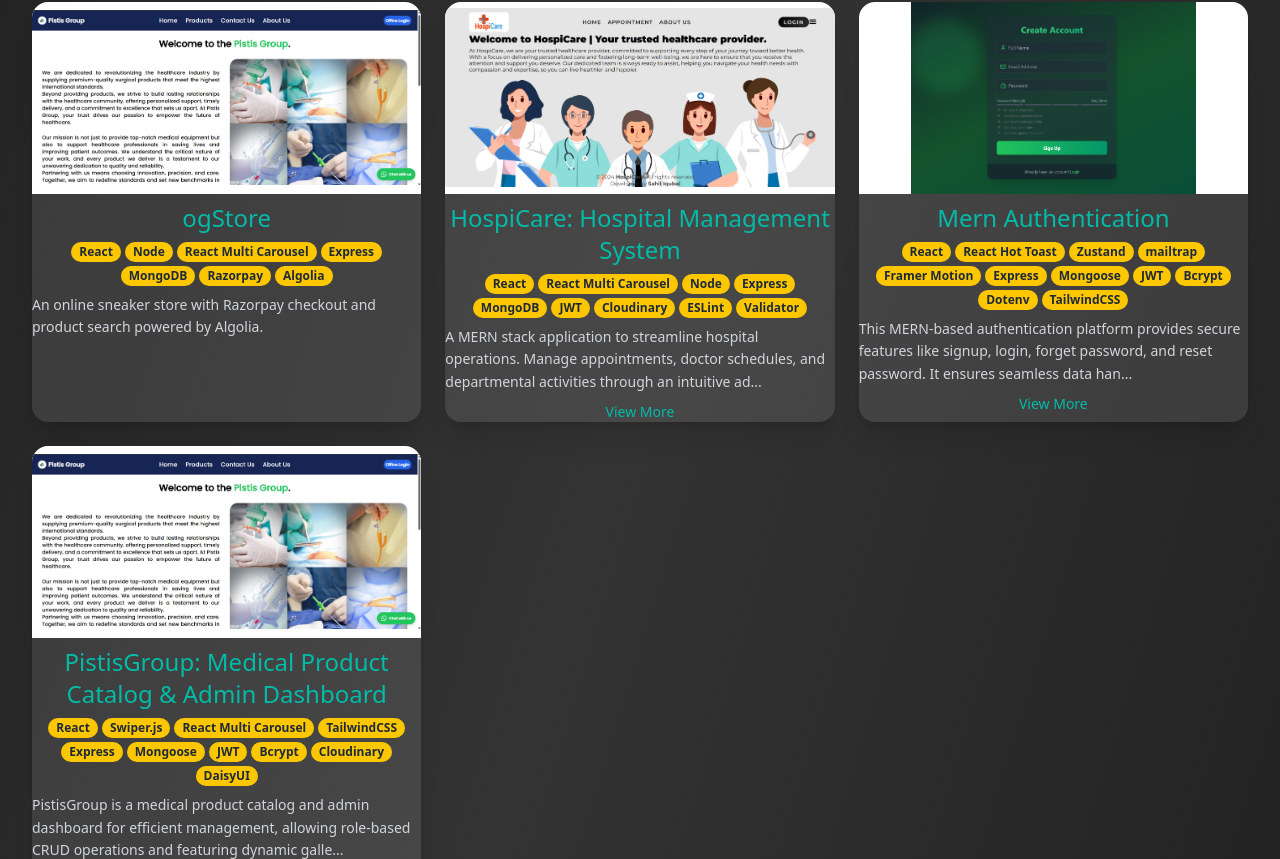
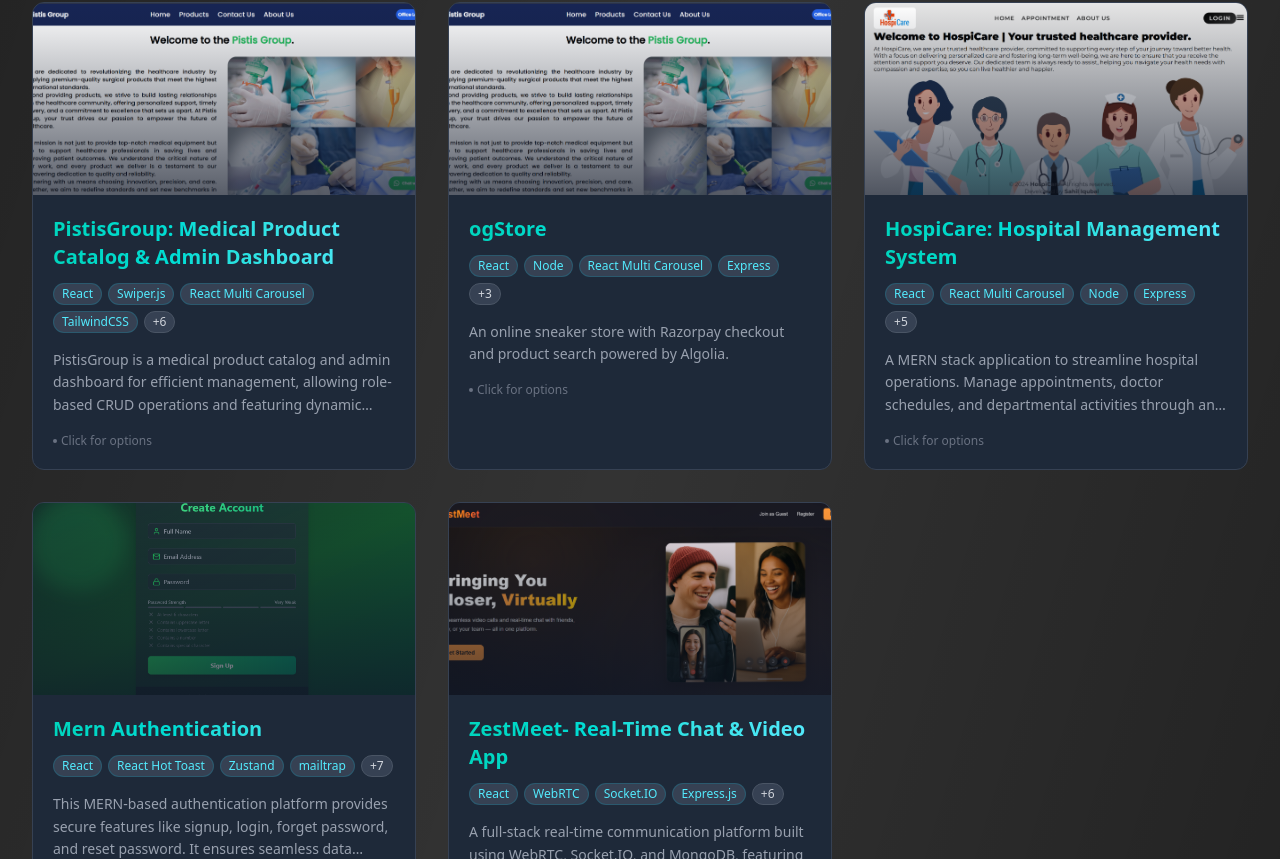
Before and after one commit to sahiliqubal06/my-portfolio, a React (Vite) app: page / in a window 1280 px wide. Shown: the part 1761-2620 px from the top of the page. Built offline with nearby package versions, Linux system fonts and the light colour scheme.

Commit message:
Implement code changes to enhance functionality and improve performance

```diff
--- a/index.html
+++ b/index.html
@@ -2,9 +2,9 @@
 <html lang="en">
   <head>
     <meta charset="UTF-8" />
-    <link rel="icon" type="image/svg+xml" href="/vite.svg" />
+    <link rel="icon" type="image/svg+xml" href="./src/assets/img1.jpg" />
     <meta name="viewport" content="width=device-width, initial-scale=1.0" />
-    <title>Portfolio</title>
+    <title>Sahil Iqubal</title>
   </head>
   <body>
     <div id="root"></div>
--- a/src/components/Hero.jsx
+++ b/src/components/Hero.jsx
@@ -20,7 +20,10 @@ const skills = [
   { name: "CSS3", icon: <FaCss3Alt className="text-blue-500" size={50} /> },
   { name: "JavaScript", icon: <FaJs className="text-yellow-400" size={50} /> },
   { name: "React", icon: <FaReact className="text-cyan-400" size={50} /> },
-  {name: "Tailwind CSS", icon: <SiTailwindcss className="text-teal-300" size={50} />,},
+  {
+    name: "Tailwind CSS",
+    icon: <SiTailwindcss className="text-teal-300" size={50} />,
+  },
   { name: "Node.js", icon: <FaNodeJs className="text-green-500" size={50} /> },
   { name: "Express", icon: <SiExpress className="text-gray-300" size={50} /> },
   { name: "MongoDB", icon: <SiMongodb className="text-green-400" size={50} /> },
@@ -141,7 +144,6 @@ const HeroSection = () => {
           ))}
         </motion.div>
       </div>
-
     </section>
   );
 };
--- a/src/components/Projects.jsx
+++ b/src/components/Projects.jsx
@@ -1,10 +1,26 @@
-import { useEffect, useState } from "react";
+import { useState, useEffect } from "react";
+import { X, ExternalLink, Github, Maximize2 } from "lucide-react";
+import p1 from "../assets/p1.png";
+import p2 from "../assets/p2.png";
+import p3 from "../assets/p3.png";
+import p4 from "../assets/p4.png";
+
+export default function Projects() {
+  const [projects, setProjects] = useState([]);
+  const [modalProject, setModalProject] = useState(null);
 
   const projectData = [
     {
       title: "PistisGroup: Medical Product Catalog & Admin Dashboard",
       description:
         "PistisGroup is a medical product catalog and admin dashboard for efficient management, allowing role-based CRUD operations and featuring dynamic galleries for engaging product displays.",
+      features: [
+        "Role-based authentication system",
+        "Dynamic product galleries",
+        "Admin dashboard for product management",
+        "CRUD operations for catalog items",
+        "Responsive design for all devices",
+      ],
       techStack: [
         "React",
         "Swiper.js",
@@ -18,12 +34,48 @@ const projectData = [
         "DaisyUI",
       ],
       liveLink: "https://pistis-group.onrender.com",
-    image: "/src/assets/p1.png",
+      githubLink: "https://github.com/sahiliqubal06/Pistis-Group",
+      image: p1,
     },
+    {
+      title: "ZestMeet- Real-Time Chat & Video App",
+      description:
+        "A full-stack real-time communication platform built using WebRTC, Socket.IO, and MongoDB, featuring live chat and secure video calling capabilities with a modern UI using Material UI.",
+      features: [
+        "One-on-one live chat and WebRTC video calls",
+        "Real-time messaging with Socket.IO",
+        "Authentication and user management",
+        "Online/offline status indicators",
+        "Modern UI built with Material UI (MUI)",
+      ],
+      techStack: [
+        "React",
+        "WebRTC",
+        "Socket.IO",
+        "Express.js",
+        "MongoDB",
+        "Mongoose",
+        "JWT",
+        "Bcrypt",
+        "MUI (Material UI)",
+        "Vite",
+      ],
+      liveLink: "https://zest-meet.onrender.com",
+      githubLink: "https://github.com/sahiliqubal06/zest-meet",
+      image: p4,
+    },
+
     {
       title: "Mern Authentication",
       description:
         "This MERN-based authentication platform provides secure features like signup, login, forget password, and reset password. It ensures seamless data handling and interaction, combining robust security and user accessibility.",
+      features: [
+        "Secure user authentication",
+        "Password reset functionality",
+        "JWT token-based security",
+        "Email notifications via Mailtrap",
+        "Animated UI transitions",
+      ],
       techStack: [
         "React",
         "React Hot Toast",
@@ -37,13 +89,21 @@ const projectData = [
         "Dotenv",
         "TailwindCSS",
       ],
-    liveLink: "https://hospi-care-live-link.com",
-    image: "/src/assets/p2.png",
+      liveLink: "",
+      githubLink: "https://github.com/sahiliqubal06/MERN_AUTHENTICATION",
+      image: p2,
     },
     {
       title: "HospiCare: Hospital Management System",
       description:
         "A MERN stack application to streamline hospital operations. Manage appointments, doctor schedules, and departmental activities through an intuitive admin dashboard and user-friendly interface.",
+      features: [
+        "Appointment scheduling system",
+        "Doctor availability management",
+        "Patient records database",
+        "Department activity tracking",
+        "Admin dashboard with analytics",
+      ],
       techStack: [
         "React",
         "React Multi Carousel",
@@ -56,12 +116,20 @@ const projectData = [
         "Validator",
       ],
       liveLink: "https://hospicare-hms-si.netlify.app",
-    image: "/src/assets/p3.png",
+      githubLink: "https://github.com/sahiliqubal06/Hospital_Management_System",
+      image: p3,
     },
     {
       title: "ogStore",
       description:
         "An online sneaker store with Razorpay checkout and product search powered by Algolia.",
+      features: [
+        "Algolia-powered product search",
+        "Razorpay payment integration",
+        "Product filtering and sorting",
+        "User accounts and order history",
+        "Responsive shopping cart",
+      ],
       techStack: [
         "React",
         "Node",
@@ -71,31 +139,48 @@ const projectData = [
         "Razorpay",
         "Algolia",
       ],
-    liveLink: "https://ogstore-live-link.com",
-    image: "/src/assets/p1.png",
+      liveLink: "",
+      githubLink: "https://github.com/username/ogstore",
+      image: p1,
     },
   ];
 
-export default function Projects() {
-  const [projects, setProjects] = useState([]);
+  useEffect(() => {
+    const enhancedProjects = projectData.map((project) => ({
+      ...project,
+      showActions: false,
+    }));
 
-  useEffect(() => {
-    const shuffledProjects = [...projectData].sort(() => Math.random() - 0.5);
+    const shuffledProjects = [...enhancedProjects].sort(
+      () => Math.random() - 0.5
+    );
     setProjects(shuffledProjects);
   }, []);
 
-  const toggleDescription = (index) => {
-    setProjects((prevProjects) =>
-      prevProjects.map((project, i) =>
-        i === index
-          ? { ...project, showFullDescription: !project.showFullDescription }
-          : project
-      )
+  const toggleActions = (index) => {
+    setProjects(
+      projects.map((project, i) => ({
+        ...project,
+        showActions: i === index ? !project.showActions : false,
+      }))
     );
   };
 
+  const openModal = (project) => {
+    setModalProject(project);
+  };
+
+  const closeModal = () => {
+    setModalProject(null);
+  };
+
+  const navigateToLink = (url, e) => {
+    e.stopPropagation();
+    window.open(url, "_blank");
+  };
+
   return (
-    <section className="py-10 md:py-20 px-4 md:px-6 lg:px-8">
+    <section className="py-10 md:py-20 px-4 md:px-6 lg:px-8  min-h-screen">
       <div className="mb-10 md:mb-16 text-center">
         <h2 className="text-4xl font-bold text-transparent bg-clip-text bg-gradient-to-r from-purple-500 to-blue-500 mb-8">
           Projects
@@ -104,62 +189,183 @@ export default function Projects() {
           A glimpse into some of my recent creations
         </p>
       </div>
-      <div className="grid grid-cols-1 sm:grid-cols-2 lg:grid-cols-3 gap-6 max-w-7xl mx-auto">
+
+      <div className="grid grid-cols-1 sm:grid-cols-2 lg:grid-cols-3 gap-8 max-w-7xl mx-auto">
         {projects.map((project, index) => (
           <div
             key={index}
-            className="group hover:scale-105 transition-transform duration-300"
+            className="group relative cursor-pointer"
+            onClick={() => toggleActions(index)}
           >
-            <div className="card card-compact bg-white/10 shadow-xl rounded-2xl overflow-hidden h-full min-h-[400px]">
-              <a
-                href={project.liveLink}
-                target="_blank"
-                rel="noopener noreferrer"
-                className="block"
-              >
-                <figure className="flex items-center justify-center h-48 w-full bg-white">
+            <div className="card bg-gray-800 border border-gray-700 rounded-xl overflow-hidden h-full transition-all duration-300 hover:shadow-lg hover:shadow-purple-500/10 hover:border-purple-500/30">
+              <div className="relative h-48 w-full bg-gray-700 overflow-hidden">
                 <img
                   src={project.image}
                   alt={project.title}
-                    className="object-contain h-full w-full"
+                  className="object-cover h-full w-full transition-transform duration-500 group-hover:scale-110"
                 />
-                </figure>
-                <h2 className="card-title text-teal-500 text-xl md:text-2xl text-center mt-2">
+                <div className="absolute inset-0 bg-gradient-to-t from-gray-900 to-transparent opacity-70"></div>
+                {project.showActions && (
+                  <div className="absolute inset-0 bg-black/70 backdrop-blur-sm flex items-center justify-center gap-6 z-10 animate-fadeIn">
+                    <button
+                      className="absolute top-2 right-2 bg-gray-800/80 p-1.5 rounded-full text-gray-300 hover:text-white hover:bg-red-600 transition-colors"
+                      onClick={(e) => {
+                        e.stopPropagation();
+                        toggleActions(index);
+                      }}
+                    >
+                      <X size={18} />
+                    </button>
+                    <button
+                      onClick={(e) => navigateToLink(project.liveLink, e)}
+                      className="p-3 bg-gradient-to-br from-teal-500 to-teal-600 rounded-full hover:shadow-lg hover:shadow-teal-500/50 transition-all transform hover:-translate-y-1"
+                      title="View Live Project"
+                    >
+                      <ExternalLink size={22} className="text-white" />
+                    </button>
+                    <button
+                      onClick={(e) => navigateToLink(project.githubLink, e)}
+                      className="p-3 bg-gradient-to-br from-gray-600 to-gray-700 rounded-full hover:shadow-lg hover:shadow-gray-600/50 transition-all transform hover:-translate-y-1"
+                      title="View GitHub Repository"
+                    >
+                      <Github size={22} className="text-white" />
+                    </button>
+                    <button
+                      onClick={(e) => {
+                        e.stopPropagation();
+                        openModal(project);
+                      }}
+                      className="p-3 bg-gradient-to-br from-blue-500 to-purple-600 rounded-full hover:shadow-lg hover:shadow-purple-500/50 transition-all transform hover:-translate-y-1"
+                      title="Show Details"
+                    >
+                      <Maximize2 size={22} className="text-white" />
+                    </button>
+                  </div>
+                )}
+              </div>
+              <div className="p-5">
+                <h3 className="text-xl font-bold mb-3 text-transparent bg-clip-text bg-gradient-to-r from-teal-400 to-cyan-300">
                   {project.title}
-                </h2>
-              </a>
-              <div className="flex flex-wrap gap-1 my-2 justify-center">
-                {project.techStack.map((tech, idx) => (
+                </h3>
+                <div className="flex flex-wrap gap-1.5 mb-4">
+                  {project.techStack.slice(0, 4).map((tech, idx) => (
                     <span
                       key={idx}
-                    className="px-2 py-0.5 text-xs font-semibold rounded-full bg-yellow-400 text-gray-800"
+                      className="px-2 py-0.5 text-xs font-medium rounded-full bg-gray-700 text-cyan-300 border border-cyan-500/20"
+                    >
+                      {tech}
+                    </span>
+                  ))}
+                  {project.techStack.length > 4 && (
+                    <span className="px-2 py-0.5 text-xs font-medium rounded-full bg-gray-700 text-gray-300 border border-gray-600">
+                      +{project.techStack.length - 4}
+                    </span>
+                  )}
+                </div>
+                <p className="text-gray-400 text-sm leading-relaxed line-clamp-3 mb-2">
+                  {project.description}
+                </p>
+                <div className="mt-4 text-xs text-gray-500 flex items-center">
+                  <span className="w-1 h-1 rounded-full bg-gray-500 mr-1"></span>
+                  Click for options
+                </div>
+              </div>
+            </div>
+          </div>
+        ))}
+      </div>
+      {modalProject && (
+        <div
+          className="fixed inset-0 bg-black/80 flex items-center justify-center z-50 p-4 backdrop-blur-sm"
+          onClick={closeModal}
+        >
+          <div
+            className="bg-gray-800 border border-gray-700 rounded-xl overflow-hidden max-w-5xl w-full max-h-[90vh] overflow-y-auto"
+            onClick={(e) => e.stopPropagation()}
+          >
+            <div className="grid grid-cols-1 md:grid-cols-2">
+              <div className="relative bg-gray-900">
+                <div className="h-64 md:h-full">
+                  <img
+                    src={modalProject.image}
+                    alt={modalProject.title}
+                    className="w-full h-full object-cover opacity-80"
+                  />
+                  <div className="absolute inset-0 bg-gradient-to-t from-gray-900 to-transparent"></div>
+                </div>
+                <div className="absolute bottom-0 left-0 p-6 w-full flex gap-4">
+                  <a
+                    href={modalProject.liveLink}
+                    target="_blank"
+                    rel="noopener noreferrer"
+                    className="flex items-center justify-center gap-2 text-sm font-medium text-white bg-teal-600 hover:bg-teal-700 px-4 py-2 rounded-lg flex-1 transition-colors"
+                  >
+                    <ExternalLink size={16} /> Live Demo
+                  </a>
+                  <a
+                    href={modalProject.githubLink}
+                    target="_blank"
+                    rel="noopener noreferrer"
+                    className="flex items-center justify-center gap-2 text-sm font-medium text-white bg-gray-700 hover:bg-gray-600 px-4 py-2 rounded-lg flex-1 transition-colors"
+                  >
+                    <Github size={16} /> Source Code
+                  </a>
+                </div>
+              </div>
+              <div className="p-6 md:p-8 overflow-y-auto">
+                <h2 className="text-2xl md:text-3xl font-bold text-transparent bg-clip-text bg-gradient-to-r from-teal-400 to-cyan-300 mb-4">
+                  {modalProject.title}
+                </h2>
+                <div className="mb-6">
+                  <h3 className="text-lg font-semibold text-gray-200 mb-2">
+                    Description
+                  </h3>
+                  <p className="text-gray-300 text-sm leading-relaxed">
+                    {modalProject.description}
+                  </p>
+                </div>
+                <div className="mb-6">
+                  <h3 className="text-lg font-semibold text-gray-200 mb-2">
+                    Features
+                  </h3>
+                  <ul className="space-y-2">
+                    {modalProject.features.map((feature, idx) => (
+                      <li
+                        key={idx}
+                        className="flex items-start text-sm text-gray-300"
+                      >
+                        <span className="flex-shrink-0 w-1.5 h-1.5 rounded-full bg-teal-400 mt-1.5 mr-2"></span>
+                        {feature}
+                      </li>
+                    ))}
+                  </ul>
+                </div>
+                <div>
+                  <h3 className="text-lg font-semibold text-gray-200 mb-3">
+                    Technologies
+                  </h3>
+                  <div className="flex flex-wrap gap-2">
+                    {modalProject.techStack.map((tech, idx) => (
+                      <span
+                        key={idx}
+                        className="px-3 py-1 text-sm rounded-full bg-gray-700 text-cyan-300 border border-cyan-500/20"
                       >
                         {tech}
                       </span>
                     ))}
                   </div>
-              <div className="card-body flex flex-col justify-between">
-                <p className="text-gray-300 text-sm leading-relaxed">
-                  {project.showFullDescription
-                    ? project.description
-                    : project.description.length > 150
-                    ? `${project.description.substring(0, 150)}...`
-                    : project.description}
-                </p>
-                {project.description.length > 150 &&
-                  !project.showFullDescription && (
-                    <button
-                      className="text-teal-500 text-sm mt-2"
-                      onClick={() => toggleDescription(index)}
-                    >
-                      View More
-                    </button>
-                  )}
                 </div>
               </div>
             </div>
-        ))}
+            <button
+              className="absolute top-4 right-4 bg-gray-900/80 p-2 rounded-full text-gray-300 hover:text-white hover:bg-red-600 transition-colors"
+              onClick={closeModal}
+            >
+              <X size={20} />
+            </button>
           </div>
+        </div>
+      )}
     </section>
   );
 }
```
Also changed, not shown: src/assets/p4.png (added). Lines whose indentation alone changed are shown as unchanged.
